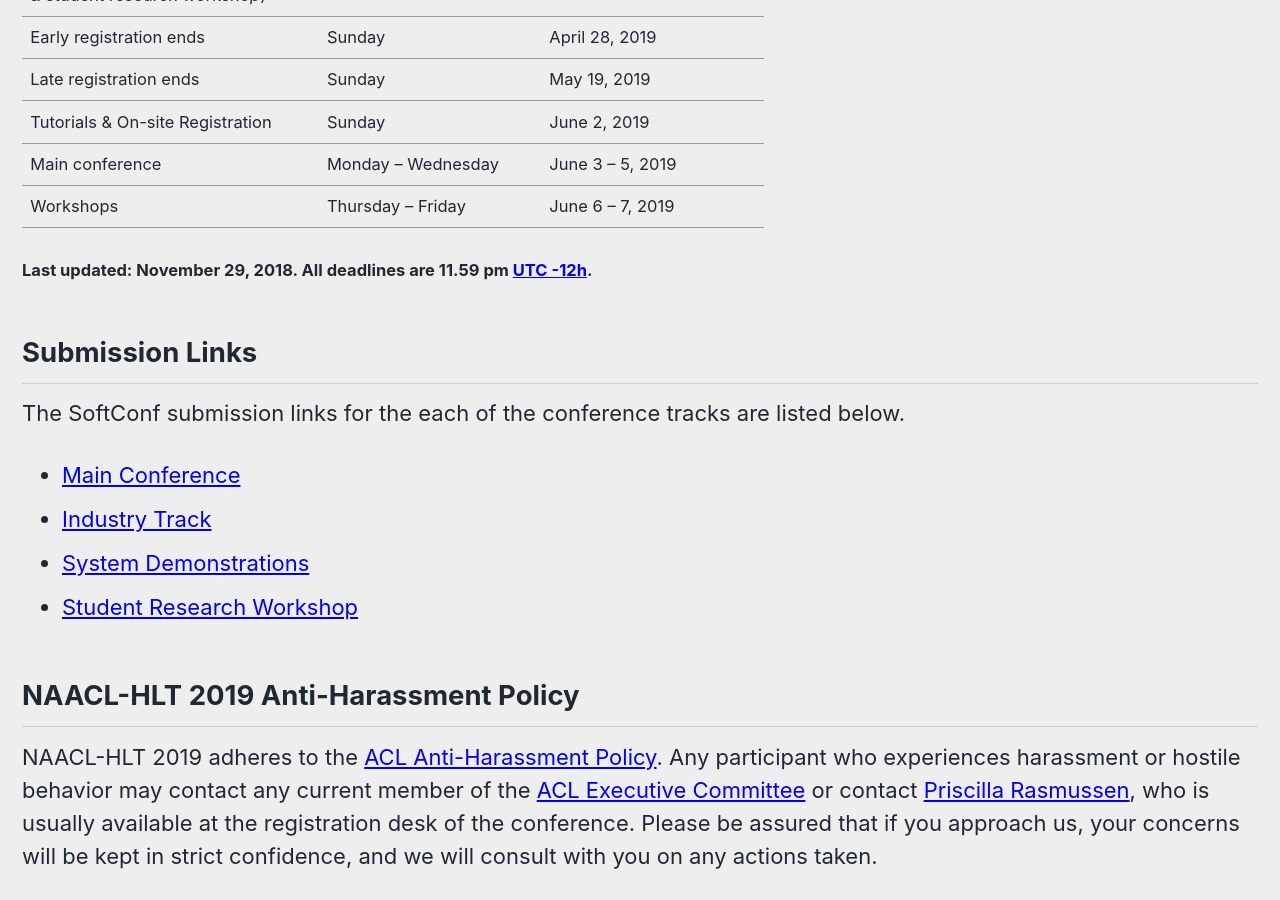
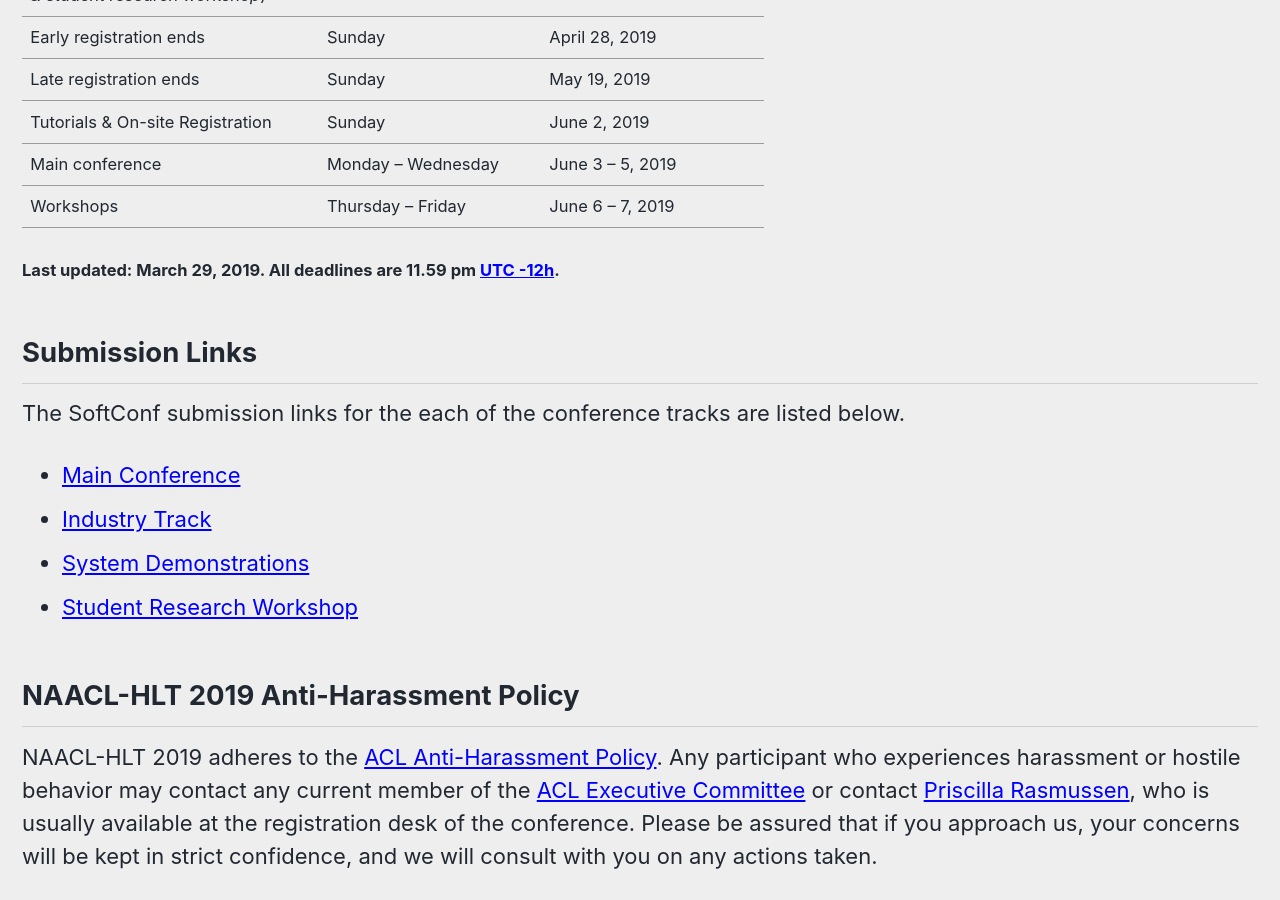
Before and after one commit to naacl-org/naacl-2021-website, a Jekyll site: the page built from _pages/home.md, in a window 1280 px wide and 900 px high, scrolled down 2195 px. Built offline with Jekyll 4.4.1, drawn with Linux system fonts in a browser that asks for light colours; nearby versions of some CDN libraries.

Commit message:
Update last update date.

```diff
--- a/_pages/home.md
+++ b/_pages/home.md
@@ -111,7 +111,7 @@
         </tr>
 </tbody>
 </table>
-<h5>Last updated: November 29, 2018. All deadlines are 11.59 pm <a target="_blank" href="https://www.timeanddate.com/time/zone/timezone/utc-12">UTC -12h</a>.</h5>
+<h5>Last updated: March 29, 2019. All deadlines are 11.59 pm <a target="_blank" href="https://www.timeanddate.com/time/zone/timezone/utc-12">UTC -12h</a>.</h5>
 
 <h2 id="submitlinks">Submission Links</h2>
 
```
